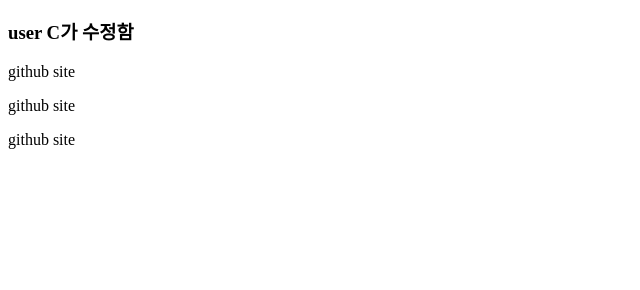
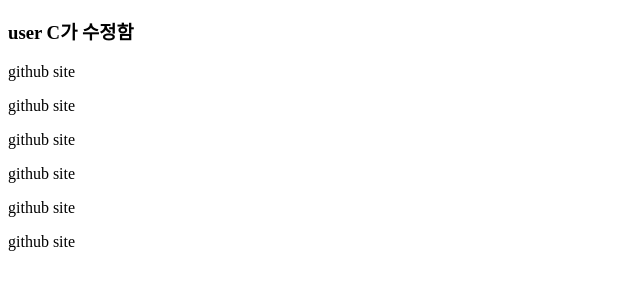
Before and after one commit to Songj2/NC13Git, a plain HTML site: page NC13Git/index.html in a window 1280 px wide. Shown: the part 110-400 px from the top of the page, without its empty margins (0-640 px from the left). Drawn offline with Linux system fonts and the light colour scheme.

Commit message:
index.htmlㅏㅜ

```diff
--- a/NC13Git/index.html
+++ b/NC13Git/index.html
@@ -11,5 +11,8 @@
 <p>github site</p>
     <p>github site</p>
     <p>github site</p>
+    <p>github site</p>
+    <p>github site</p>
+    <p>github site</p>
 </body>
 </html>
```
